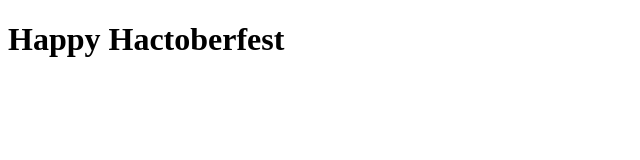
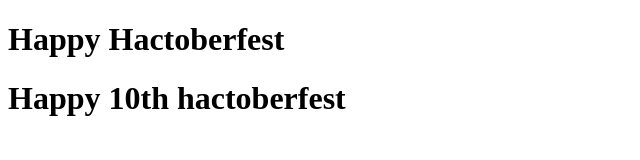
Before and after one commit to NikitDale12/hactoberfest, a plain HTML site: page index.html in a window 1280 px wide. Shown: the whole page, without its empty margins (0-640 px from the left). Drawn offline with Linux system fonts and the light colour scheme.

Commit message:
added heading

```diff
--- a/index.html
+++ b/index.html
@@ -7,5 +7,7 @@
 </head>
 <body>
     <h1> Happy Hactoberfest </h1>
+
+    <h1>Happy 10th hactoberfest</h1>
 </body>
 </html>
```
